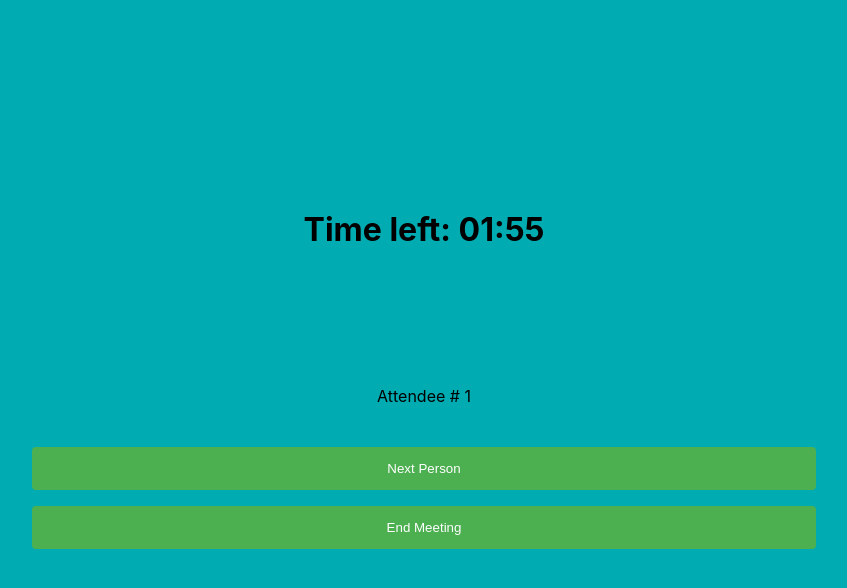
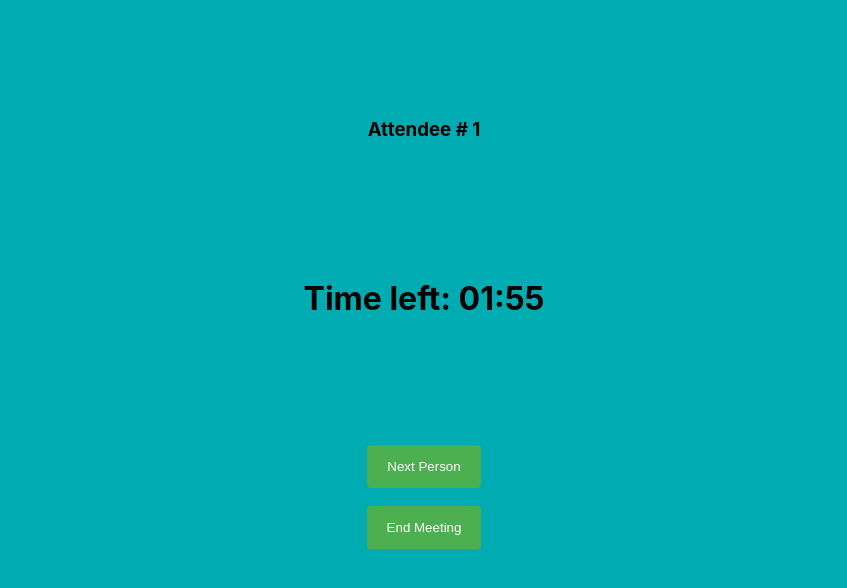
Before and after one commit to armcfry/Standup_Timer, a React (Create React App) app in the folder standup_timer/: page /#/meeting in a window 1280 px wide. Shown: the top 588 px of the page, without its empty margins (216-1063 px from the left). Built offline with nearby package versions, Linux system fonts and the light colour scheme.

Commit message:
updating button size; removing timer per person field temporarily until backend logic is in place

```diff
--- a/standup_timer/src/components/Form.css
+++ b/standup_timer/src/components/Form.css
@@ -22,7 +22,8 @@ label{
 }
 
 button[type=submit] {
-  width: 80%;
+  max-width: 200px;
+  /* width: 50%; */
   background-color: #4CAF50;
   color: white;
   padding: 14px 20px;
--- a/standup_timer/src/components/Form.js
+++ b/standup_timer/src/components/Form.js
@@ -45,14 +45,14 @@ export default function Form() {
           placeholder="5"
           onChange={handleInputChange}
         />
-        <label htmlFor="speak_time">Time Per Participant</label>
+        {/* <label htmlFor="speak_time">Time Per Participant</label>
         <input
           type="text"
           id="speak_time"
           name="speak_time"
           placeholder="2:00"
           onChange={handleInputChange}
-        />
+        /> */}
       </div>
       <button type="submit">Begin Meeting</button>
     </form>
--- a/standup_timer/src/pages/Meeting.jsx
+++ b/standup_timer/src/pages/Meeting.jsx
@@ -37,15 +37,15 @@ function Meeting() {
     // TODO: computational logic for dynamic time
 
     return (
-        <div className="w3-container">
+        <div className="w3-container" style={{ display: "flex", flexDirection: "column", alignItems: "center" }}>
+            <h3>Attendee # {(Number(attendees_value) + 1) - attendeesCount}</h3>
             <h1>
             {/* TODO: make a countup timer for the overall meeting time */}
             {/* <div><CountdownTimer minutes={minutes} seconds={seconds}/></div> */}
                 <div><CountdownTimer totalSeconds={total_time} onTimerEnd={handleTimerEnd}/></div>
             </h1>
-            <div>Attendee # {(Number(attendees_value) + 1) - attendeesCount}</div>
-            <button type="submit" onClick={handleNextAttendee}>Next Person</button>
-            <button type="submit" onClick={returnHome}>End Meeting</button>
+            <button type="submit" onClick={handleNextAttendee} style={{ display: "block", marginBottom: "10px" }}>Next Person</button>
+            <button type="submit" onClick={returnHome} style={{ display: "block" }}>End Meeting</button>
         </div>
     );
 }
```
